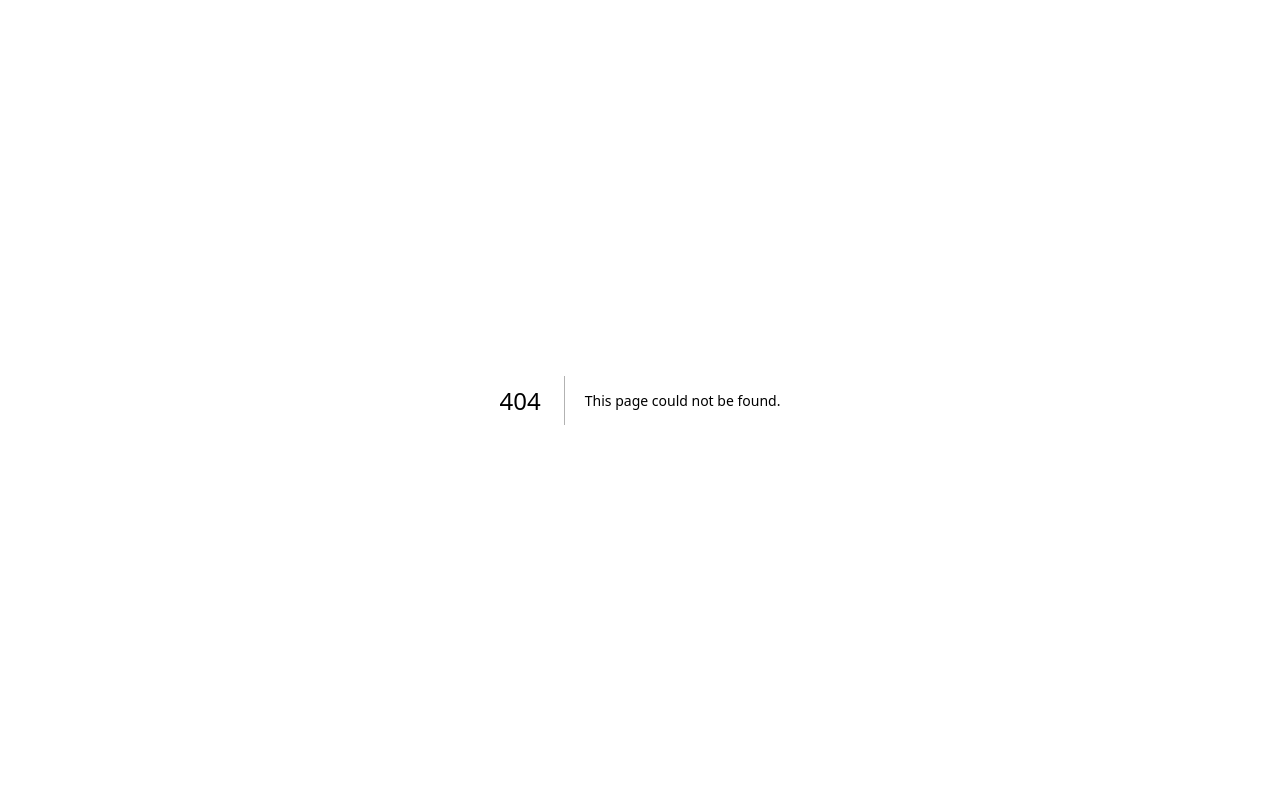
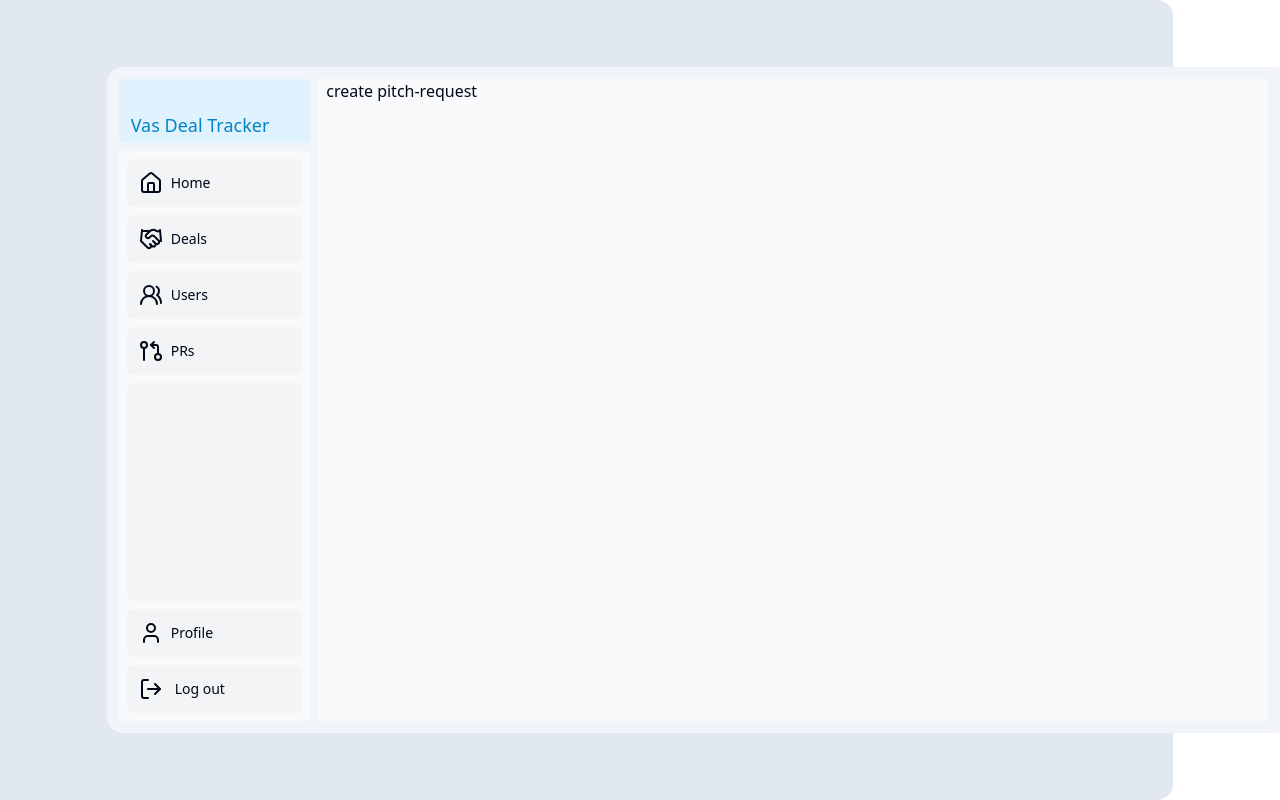
Before and after one commit to ekefan/pre-sales-deal-tracker, a Next.js app in the folder frontend/: page /dashboard/pitch-requests/create in a window 1280 px wide. Before the commit this address had no page. Built offline with nearby package versions, Linux system fonts and the light colour scheme.

Commit message:
Pitch-requests: create pitch request page

```diff
--- /dev/null
+++ b/frontend/app/dashboard/pitch-requests/create/page.tsx
@@ -0,0 +1,3 @@
+export default function Home() {
+    return <>create pitch-request</>
+}
```
